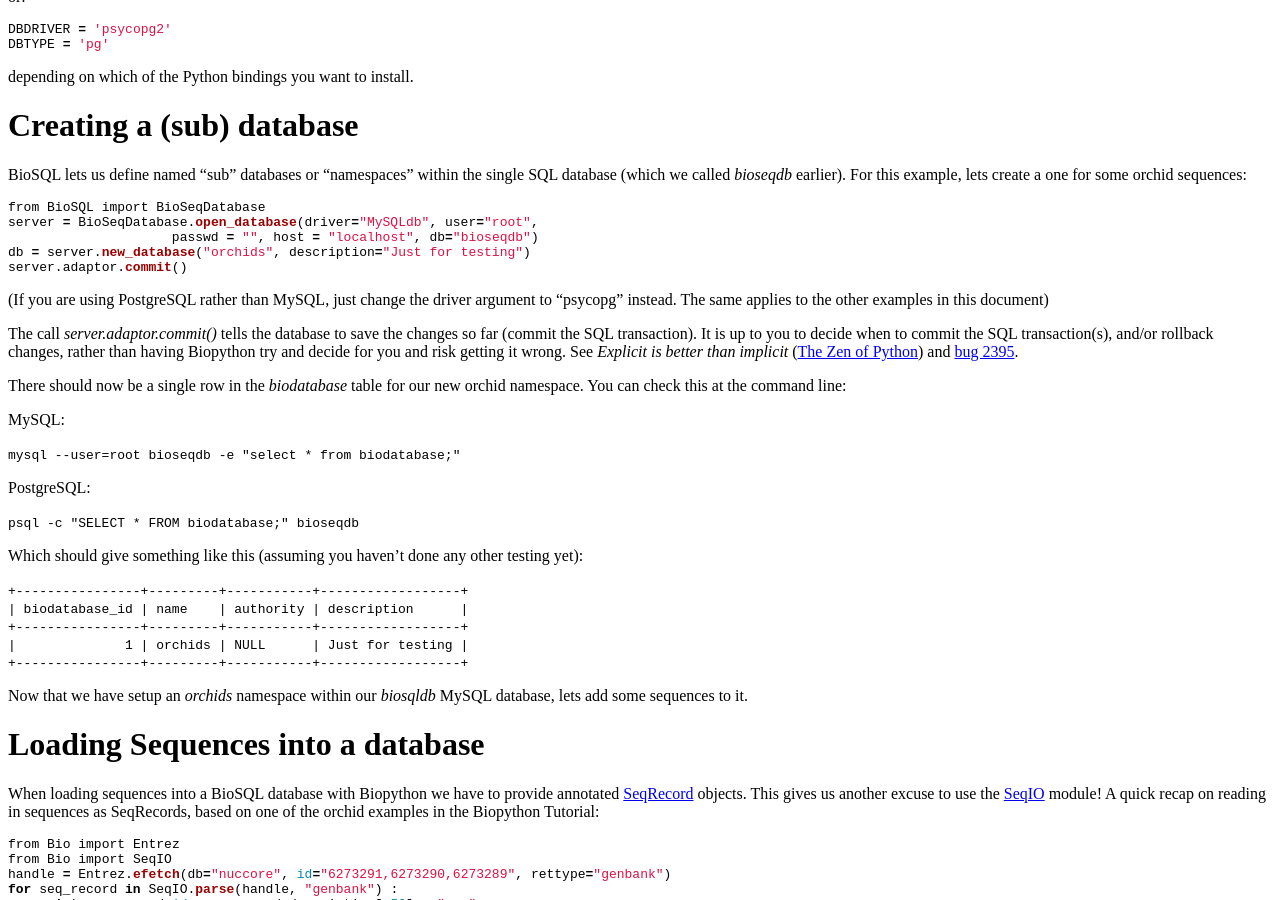
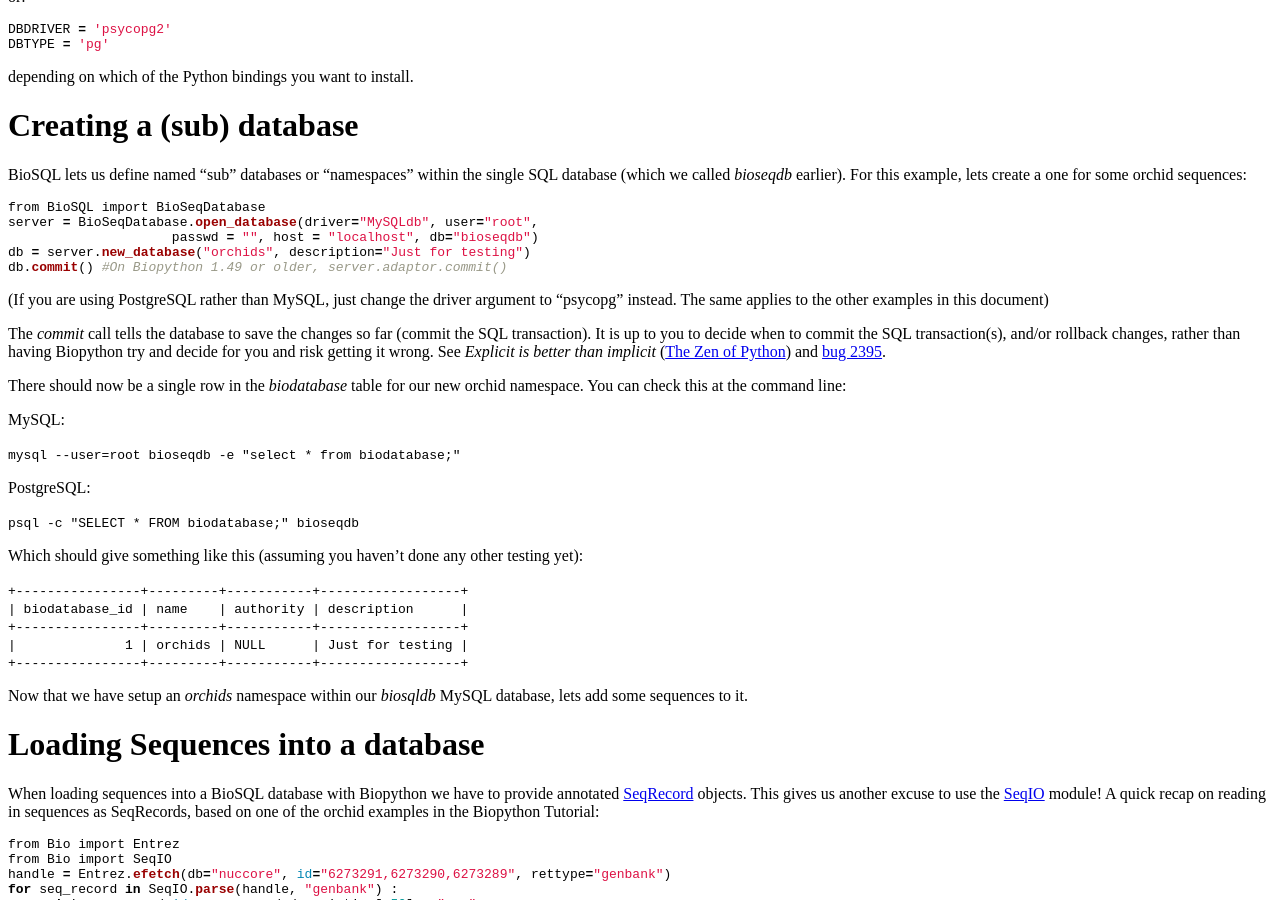
Before and after one commit to biopython/biopython.github.io, a Jekyll site: the page built from wiki/BioSQL.md, in a window 1280 px wide and 900 px high, scrolled down 3252 px. Built offline with Jekyll 4.4.1, drawn with Linux system fonts in a browser that asks for light colours.

Commit message:
/* Creating a (sub) database */

````diff
--- a/wiki/BioSQL.md
+++ b/wiki/BioSQL.md
@@ -269,18 +269,18 @@ from BioSQL import BioSeqDatabase
 server = BioSeqDatabase.open_database(driver="MySQLdb", user="root",
                      passwd = "", host = "localhost", db="bioseqdb")
 db = server.new_database("orchids", description="Just for testing")
-server.adaptor.commit()
+db.commit() #On Biopython 1.49 or older, server.adaptor.commit()
 ```
 
 (If you are using PostgreSQL rather than MySQL, just change the driver
 argument to "psycopg" instead. The same applies to the other examples in
 this document)
 
-The call *server.adaptor.commit()* tells the database to save the
-changes so far (commit the SQL transaction). It is up to you to decide
-when to commit the SQL transaction(s), and/or rollback changes, rather
-than having Biopython try and decide for you and risk getting it wrong.
-See *Explicit is better than implicit* ([The Zen of
+The *commit* call tells the database to save the changes so far (commit
+the SQL transaction). It is up to you to decide when to commit the SQL
+transaction(s), and/or rollback changes, rather than having Biopython
+try and decide for you and risk getting it wrong. See *Explicit is
+better than implicit* ([The Zen of
 Python](http://www.python.org/dev/peps/pep-0020/)) and [bug
 2395](http://bugzilla.open-bio.org/show_bug.cgi?id=2395).
 
````
Also changed, not shown: 1 other file.
